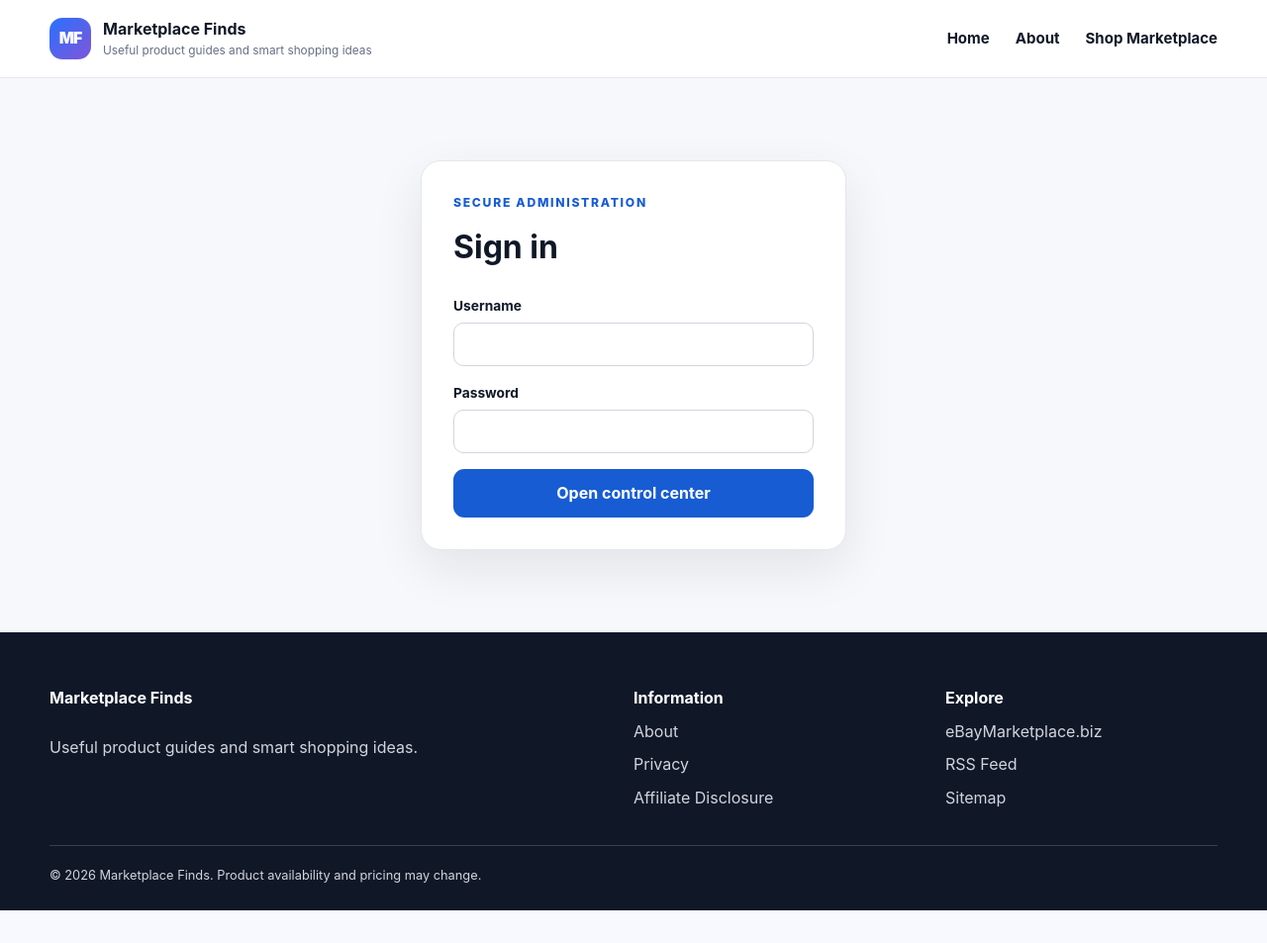
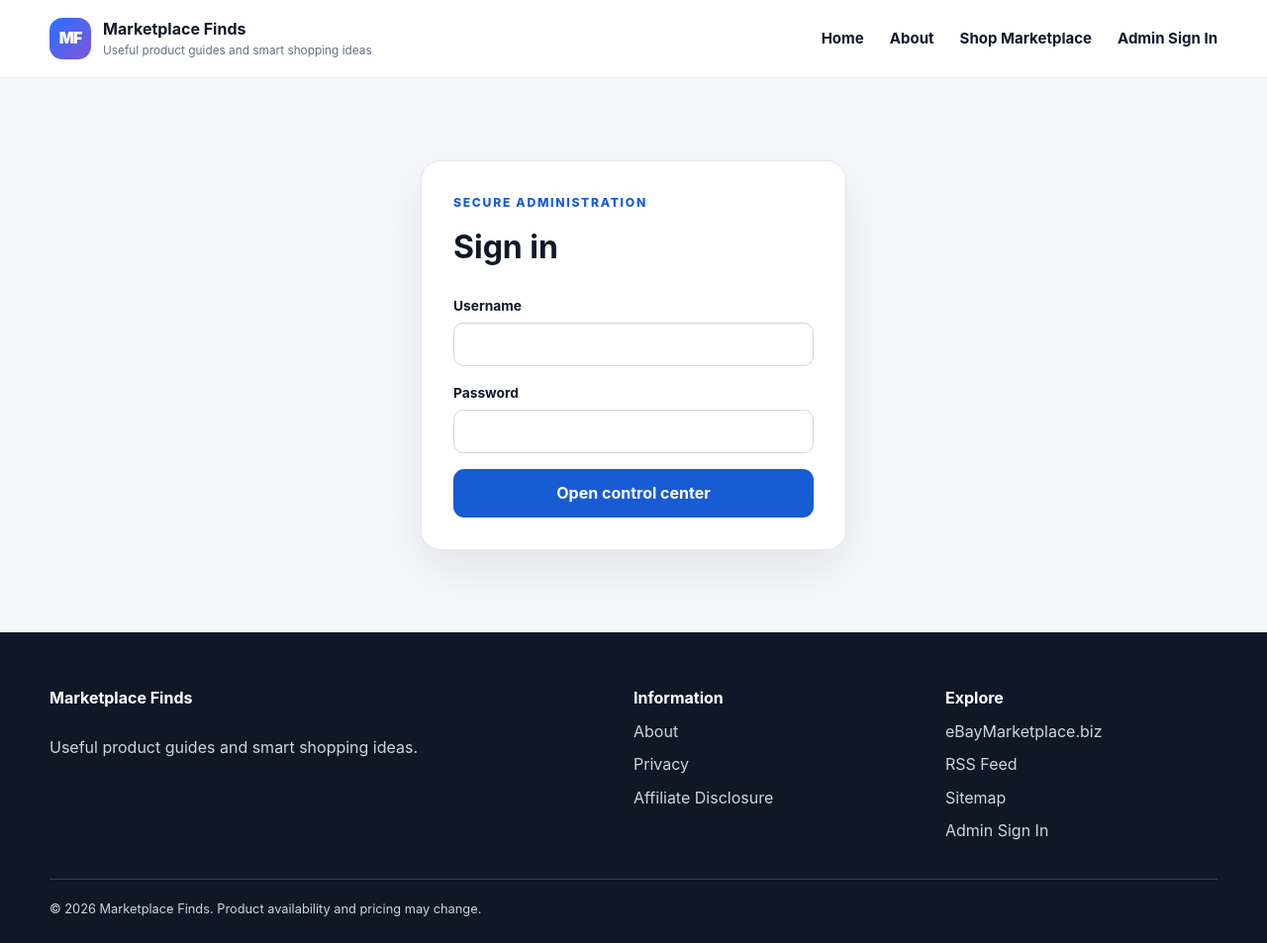
Before and after one commit to michaelredd56-blip/eBayMarketplace.biz-blog, a Flask app: page /admin/login in a window 1280 px wide. Shown: the whole page at 99% size. Before the commit the page ends 920 px from the top, so only its background shows below. Run offline with Flask 3, Linux system fonts and the light colour scheme.

Commit message:
Expose admin sign-in link in site navigation

```diff
--- a/templates/base.html
+++ b/templates/base.html
@@ -22,7 +22,7 @@
       <a href="{{ url_for('index') }}">Home</a>
       <a href="{{ url_for('about') }}">About</a>
       <a href="{{ source_site_url }}" rel="noopener">Shop Marketplace</a>
-      {% if is_admin %}<a href="{{ url_for('admin_dashboard') }}">Admin</a>{% endif %}
+      {% if is_admin %}<a href="{{ url_for('admin_dashboard') }}">Admin Dashboard</a>{% else %}<a href="{{ url_for('admin_login') }}">Admin Sign In</a>{% endif %}
     </nav>
   </div>
 </header>
@@ -41,7 +41,7 @@
   <div class="container footer-grid">
     <div><strong>{{ site_name }}</strong><p>{{ site_tagline }}.</p></div>
     <div><strong>Information</strong><a href="{{ url_for('about') }}">About</a><a href="{{ url_for('privacy') }}">Privacy</a><a href="{{ url_for('affiliate_disclosure') }}">Affiliate Disclosure</a></div>
-    <div><strong>Explore</strong><a href="{{ source_site_url }}">eBayMarketplace.biz</a><a href="{{ url_for('feed') }}">RSS Feed</a><a href="{{ url_for('sitemap') }}">Sitemap</a></div>
+    <div><strong>Explore</strong><a href="{{ source_site_url }}">eBayMarketplace.biz</a><a href="{{ url_for('feed') }}">RSS Feed</a><a href="{{ url_for('sitemap') }}">Sitemap</a>{% if is_admin %}<a href="{{ url_for('admin_dashboard') }}">Admin Dashboard</a>{% else %}<a href="{{ url_for('admin_login') }}">Admin Sign In</a>{% endif %}</div>
   </div>
   <div class="container footer-bottom">© {{ current_year }} {{ site_name }}. Product availability and pricing may change.</div>
 </footer>
```
